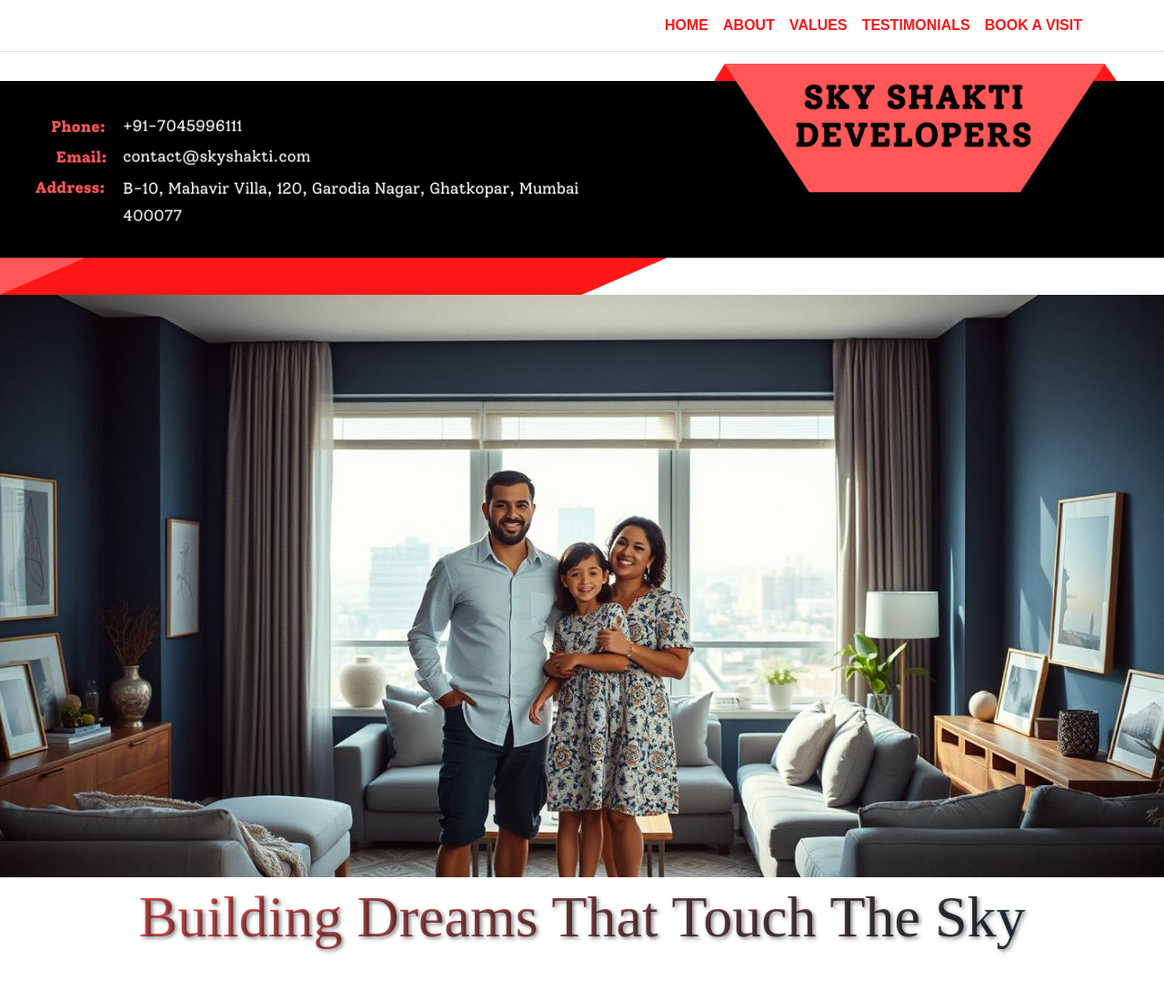
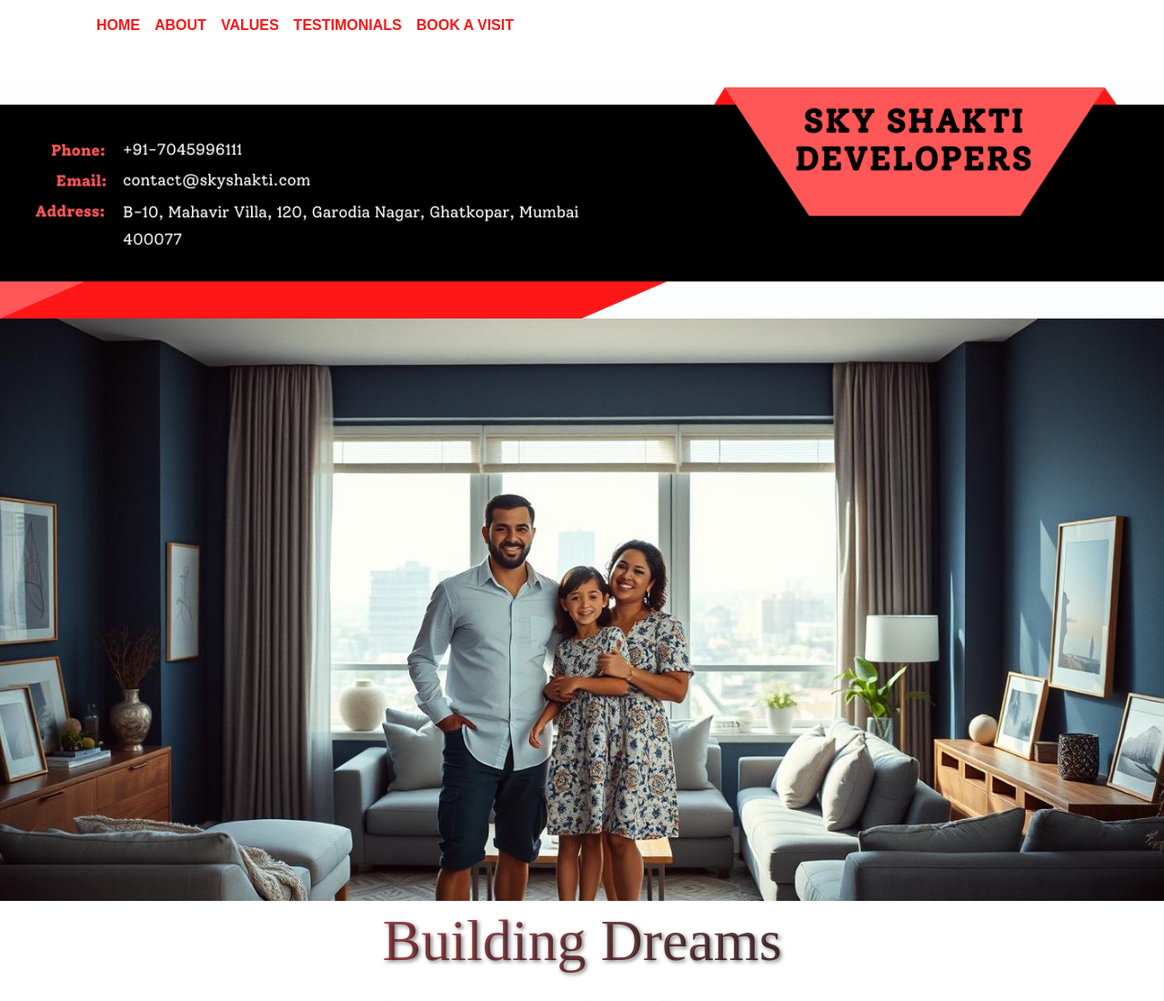
Before and after one commit to diitam/SkyShakti-Developer, a plain HTML site: page index.html in a window 1280 px wide. Shown: the top 1100 px of the page at 91% size. Drawn offline with nearby package versions, Linux system fonts and the light colour scheme.

Commit message:
committed new

```diff
--- a/index.html
+++ b/index.html
@@ -15,6 +15,7 @@
         }
 
         .full-width-logo {
+            padding-top: 2%;
             width: 100%;
             height: auto;
             display: block;
@@ -31,7 +32,7 @@
 
         @media (max-width: 768px) {
             .full-width-logo img {
-                padding-top: 12vh;
+                padding-top: 1vh;
                 max-height: 40vh;
             }
         }
@@ -45,7 +46,7 @@
 
         .main {
             width: 100%;
-            height: 100vh;
+            height: 90vh;
            /* background: url('fam1.jpeg') no-repeat center center;*/
             background-size: cover;
             position: relative;
@@ -55,11 +56,14 @@
 
         .navbar {
             position: fixed;
+            padding-left: 0%;
             top: 0;
             width: 100%;
             z-index: 1000; /* Ensures it's above other content */
-            background-color: white; /* Background color for readability */
-            border-bottom: 1px solid #dee2e6; /* Optional: adds a border for separation */
+            background-color: transparent; /* Background color for readability */
+            /*border-bottom: 1px solid #FF5757;  Optional: adds a border for separation */
+            display: flex; /* Use flexbox layout */
+            justify-content: flex-start; /* Align items to the left */
         }
 
         .navbar .nav-link {
@@ -221,7 +225,7 @@
                     <span class="navbar-toggler-icon"></span>
                 </button>
                 <div class="collapse navbar-collapse" id="navbarNav">
-                    <ul class="navbar-nav ms-auto">
+                    <ul class="navbar-nav">
                         <li class="nav-item"><a class="nav-link" href="#home">HOME</a></li>
                         <li class="nav-item"><a class="nav-link" href="#about">ABOUT</a></li>
                         <li class="nav-item"><a class="nav-link" href="#values">VALUES</a></li>
@@ -236,7 +240,7 @@
     <section class="main" id="home">
         <div class="content">
             <img src="fam1.jpeg" alt="Plans Image" class="img-fluid">
-            <h1>Building Dreams That Touch The Sky</h1>
+            <h1>Building Dreams<br> That Touch The Sky</h1>
         </div>
     </section>
 
```
